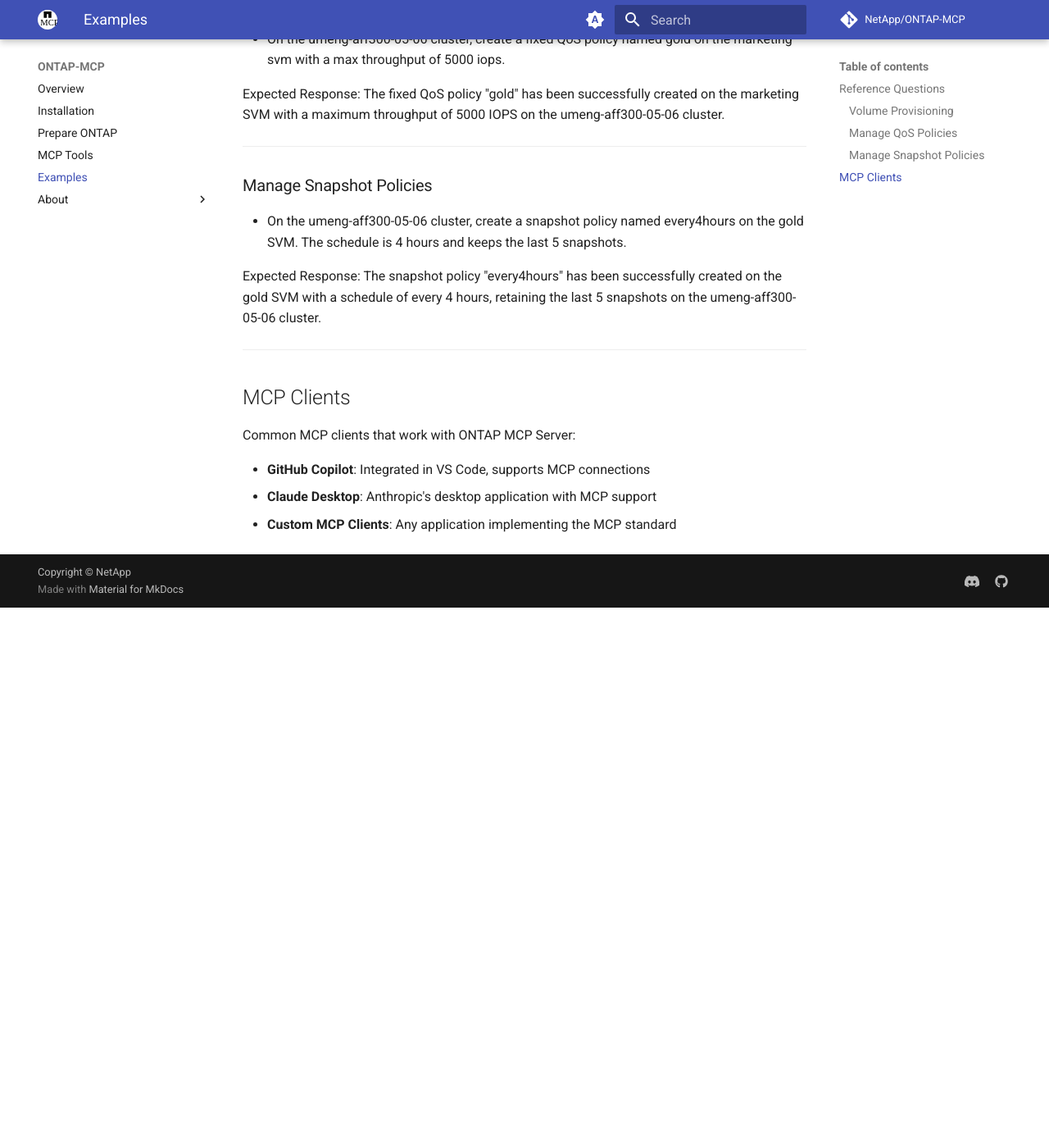
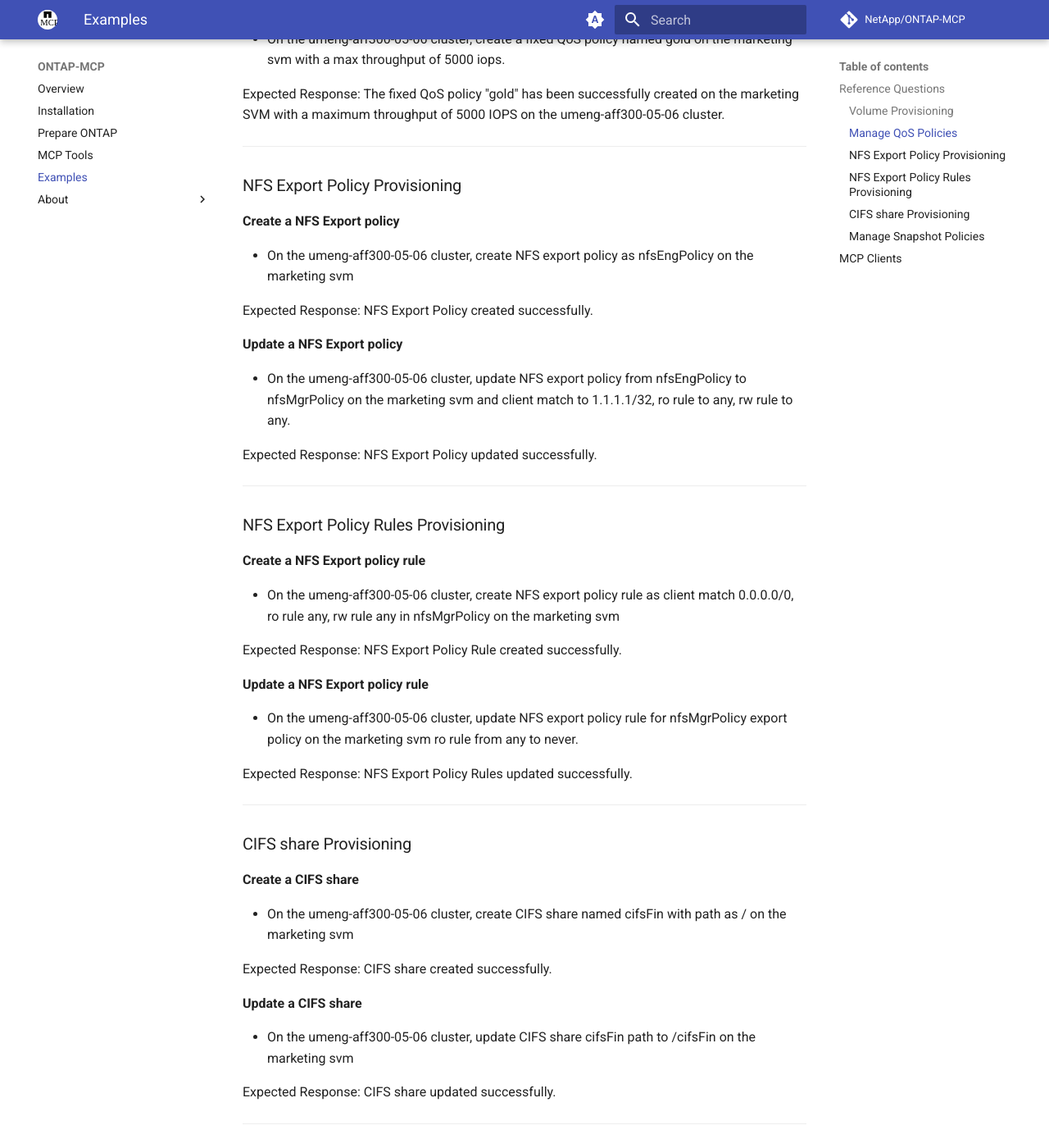
Before and after one commit to NetApp/ontap-mcp, an MkDocs documentation site: the page built from docs/examples.md, in a window 1280 px wide and 1400 px high, scrolled down 1141 px. Shown: the whole window at 82% size. Built offline with MkDocs 1.6.1 and Material for MkDocs 9.7.7, drawn with Linux system fonts in a browser that asks for light colours; comment, search, counter and statistics services are not loaded; the version menu is left out; before the commit the page ends 1882 px from its top, so only the background shows below that.

Commit message:
doc: update nfs export policy and rule, cifs tool docs

```diff
--- a/docs/examples.md
+++ b/docs/examples.md
@@ -40,6 +40,54 @@
 
 ---
 
+### NFS Export Policy Provisioning
+
+**Create a NFS Export policy**
+
+- On the umeng-aff300-05-06 cluster, create NFS export policy as nfsEngPolicy on the marketing svm
+
+Expected Response: NFS Export Policy created successfully.
+
+**Update a NFS Export policy**
+
+- On the umeng-aff300-05-06 cluster, update NFS export policy from nfsEngPolicy to nfsMgrPolicy on the marketing svm and client match to 1.1.1.1/32, ro rule to any, rw rule to any.
+
+Expected Response: NFS Export Policy updated successfully.
+
+---
+
+### NFS Export Policy Rules Provisioning
+
+**Create a NFS Export policy rule**
+
+- On the umeng-aff300-05-06 cluster, create NFS export policy rule as client match 0.0.0.0/0, ro rule any, rw rule any in nfsMgrPolicy on the marketing svm
+
+Expected Response: NFS Export Policy Rule created successfully.
+
+**Update a NFS Export policy rule**
+
+- On the umeng-aff300-05-06 cluster, update NFS export policy rule for nfsMgrPolicy export policy on the marketing svm ro rule from any to never.
+
+Expected Response: NFS Export Policy Rules updated successfully.
+
+---
+
+### CIFS share Provisioning
+
+**Create a CIFS share**
+
+- On the umeng-aff300-05-06 cluster, create CIFS share named cifsFin with path as / on the marketing svm
+
+Expected Response: CIFS share created successfully.
+
+**Update a CIFS share**
+
+- On the umeng-aff300-05-06 cluster, update CIFS share cifsFin path to /cifsFin on the marketing svm
+
+Expected Response: CIFS share updated successfully.
+
+---
+
 ### Manage Snapshot Policies
 
 - On the umeng-aff300-05-06 cluster, create a snapshot policy named every4hours on the gold SVM. The schedule is 4 hours and keeps the last 5 snapshots.
```
